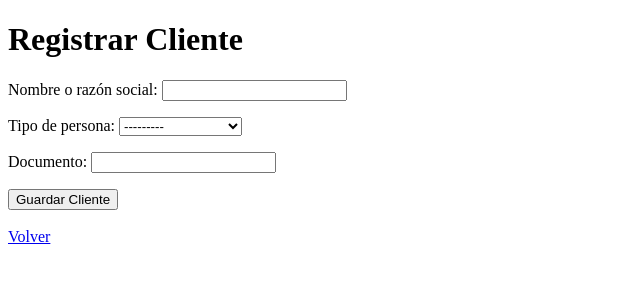
After one commit to Pacheflow/global-exchange, a Django app: page /clientes/registrar/ in a window 1280 px wide. The commit adds this page. Shown: the top 300 px of the page, without its empty margins (0-640 px from the left). Run offline with Django 5.2, Linux system fonts and the light colour scheme.

Commit message:
feat: implementar registro de cliente HU-09

```diff
--- /dev/null
+++ b/clientes/forms.py
@@ -0,0 +1,21 @@
+from django import forms
+from .models import Cliente
+
+
+class ClienteForm(forms.ModelForm):
+    """Formulario utilizado para registrar clientes en Global Exchange."""
+
+    class Meta:
+        model = Cliente
+
+        fields = [
+            "nombre_razon_social",
+            "tipo_persona",
+            "documento",
+        ]
+
+        labels = {
+            "nombre_razon_social": "Nombre o razón social",
+            "tipo_persona": "Tipo de persona",
+            "documento": "Documento",
+        }
--- a/clientes/templates/clientes/inicio.html
+++ b/clientes/templates/clientes/inicio.html
@@ -10,7 +10,9 @@
 
     <p>Módulo para administrar los clientes de Global Exchange.</p>
 
+<a href="{% url 'registrar_cliente' %}">
     <button>Registrar Cliente</button>
+</a>
     <button>Consultar Clientes</button>
 
 </body>
--- /dev/null
+++ b/clientes/templates/clientes/registrar.html
@@ -0,0 +1,24 @@
+<!DOCTYPE html>
+<html lang="es">
+<head>
+    <meta charset="UTF-8">
+    <title>Registrar Cliente</title>
+</head>
+<body>
+
+    <h1>Registrar Cliente</h1>
+
+    <form method="POST">
+        {% csrf_token %}
+
+        {{ form.as_p }}
+
+        <button type="submit">Guardar Cliente</button>
+    </form>
+
+    <br>
+
+    <a href="/clientes/">Volver</a>
+
+</body>
+</html>
--- a/clientes/urls.py
+++ b/clientes/urls.py
@@ -3,4 +3,5 @@ from . import views
 
 urlpatterns = [
     path('', views.inicio_clientes, name='inicio_clientes'),
+    path('registrar/', views.registrar_cliente, name='registrar_cliente'),
 ]
--- a/clientes/views.py
+++ b/clientes/views.py
@@ -1,5 +1,27 @@
-from django.shortcuts import render
+from django.shortcuts import render, redirect
+from .forms import ClienteForm
 
 
 def inicio_clientes(request):
-    return render(request, 'clientes/inicio.html')
+    """Muestra la pantalla principal del módulo de clientes."""
+    return render(request, "clientes/inicio.html")
+
+
+def registrar_cliente(request):
+    """Permite registrar un nuevo cliente en el sistema."""
+
+    if request.method == "POST":
+        form = ClienteForm(request.POST)
+
+        if form.is_valid():
+            form.save()
+            return redirect("inicio_clientes")
+
+    else:
+        form = ClienteForm()
+
+    return render(
+        request,
+        "clientes/registrar.html",
+        {"form": form}
+    )
```
